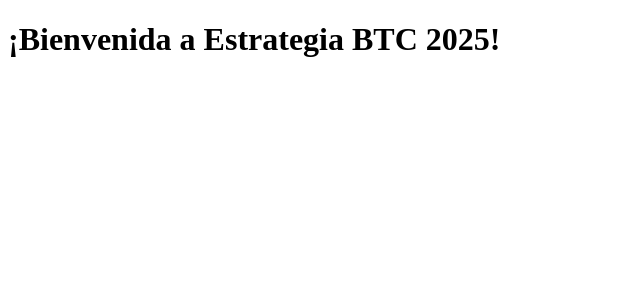
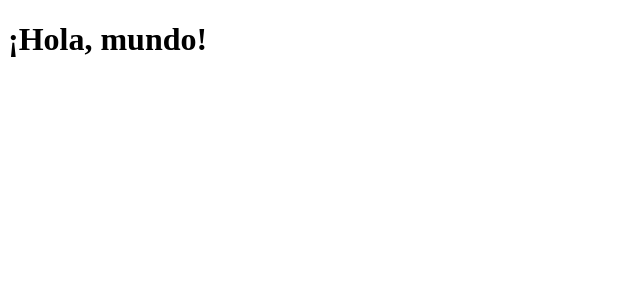
Before and after one commit to Isabel71btc/estrategia-btc-2025, a Next.js app: page /app/home in a window 1280 px wide. Shown: the top 300 px of the page, without its empty margins (0-640 px from the left). Built offline with nearby package versions, Linux system fonts and the light colour scheme.

Commit message:
Update page.jsx

```diff
--- a/app/app/home/page.jsx
+++ b/app/app/home/page.jsx
@@ -1,7 +1,7 @@
 export default function Page() {
   return (
     <div>
-      <h1>¡Bienvenida a Estrategia BTC 2025! </h1>
+      <h1>¡Hola, mundo!</h1>
     </div>
   );
 }
```
